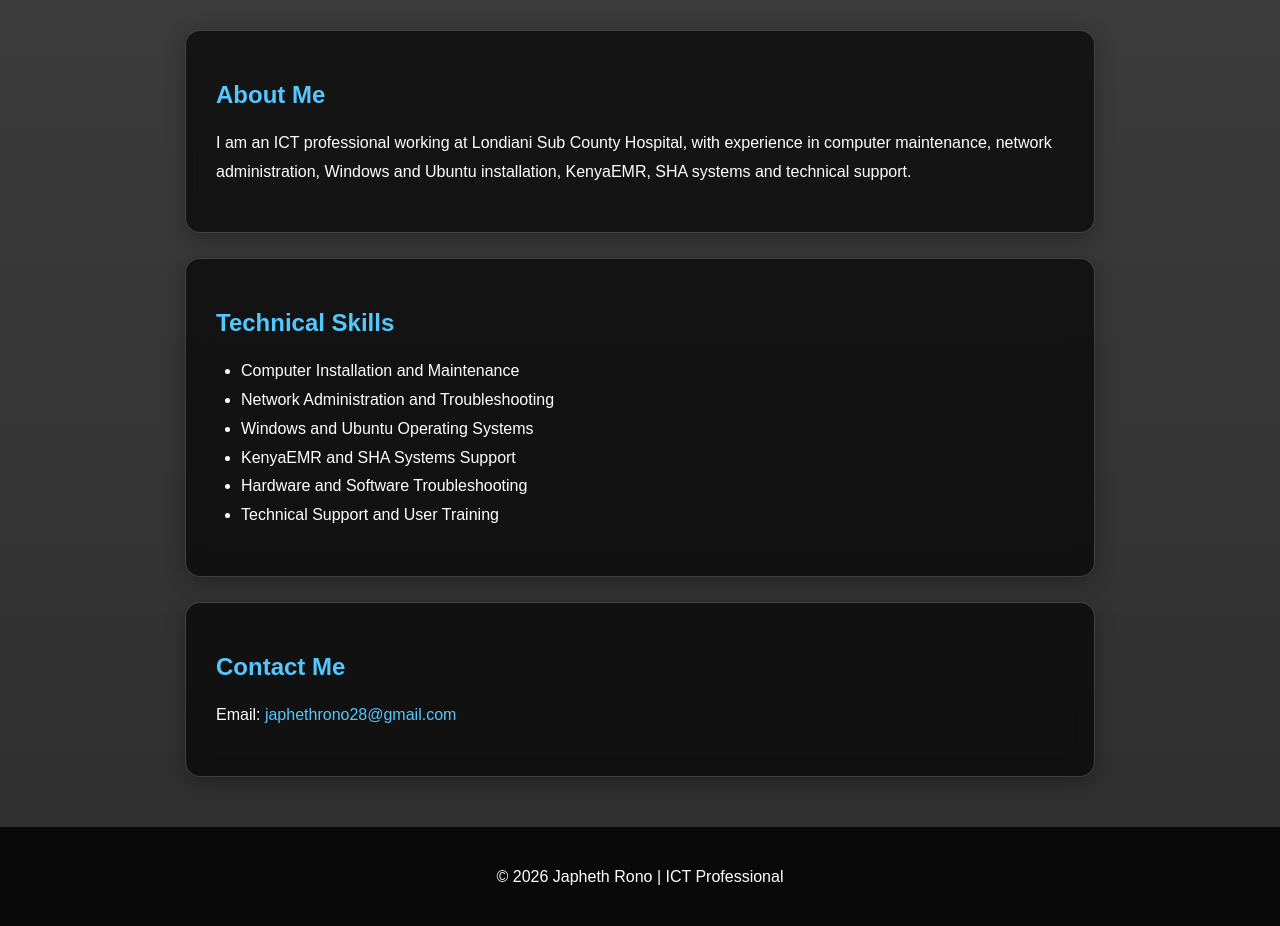
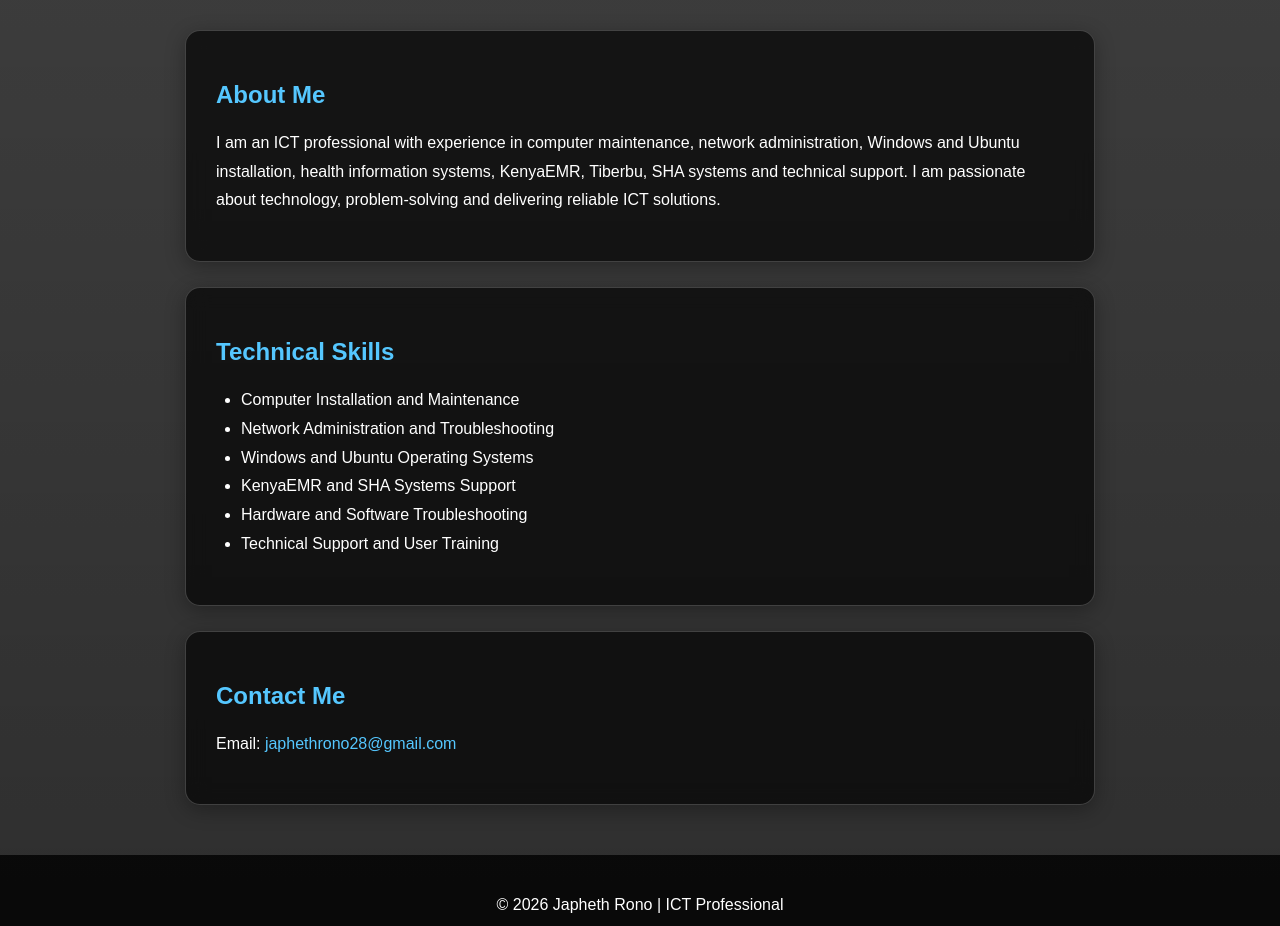
Before and after one commit to japhethrono28/japhethrono28.github.io, a plain HTML site: page index.html in a window 1280 px wide. Shown: the part 820-1746 px from the top of the page. Drawn offline with Linux system fonts and the light colour scheme.

Commit message:
Revise 'About Me' section for clarity and detail
Updated the 'About Me' section to enhance clarity and include additional skills.

```diff
--- a/index.html
+++ b/index.html
@@ -152,11 +152,12 @@ footer {
     <h2>About Me</h2>
 
     <p>
-        I am an ICT professional working at Londiani
-        Sub County Hospital, with experience in computer
-        maintenance, network administration, Windows and
-        Ubuntu installation, KenyaEMR, SHA systems and
-        technical support.
+        I am an ICT professional with experience in computer
+    maintenance, network administration, Windows and
+    Ubuntu installation, health information systems,
+    KenyaEMR, Tiberbu, SHA systems and technical support.
+    I am passionate about technology, problem-solving
+    and delivering reliable ICT solutions.
     </p>
 </div>
 
```
